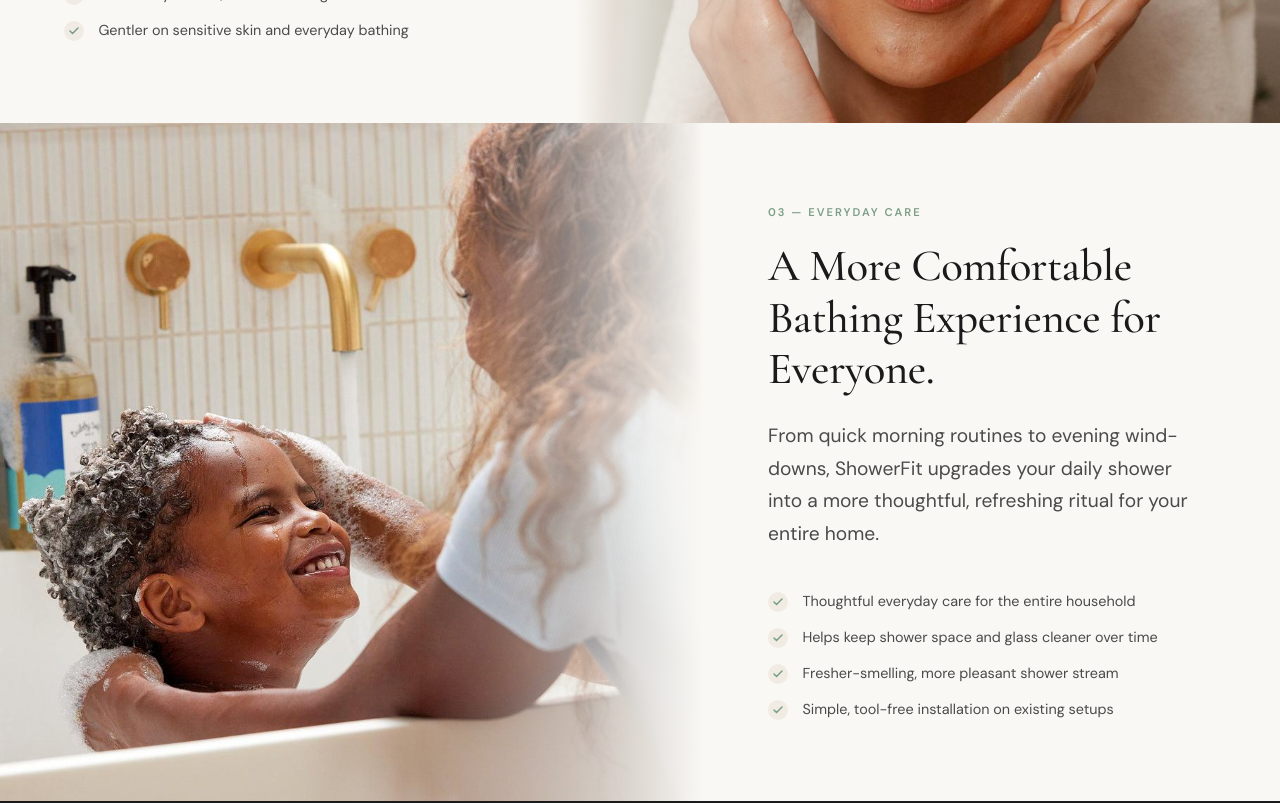
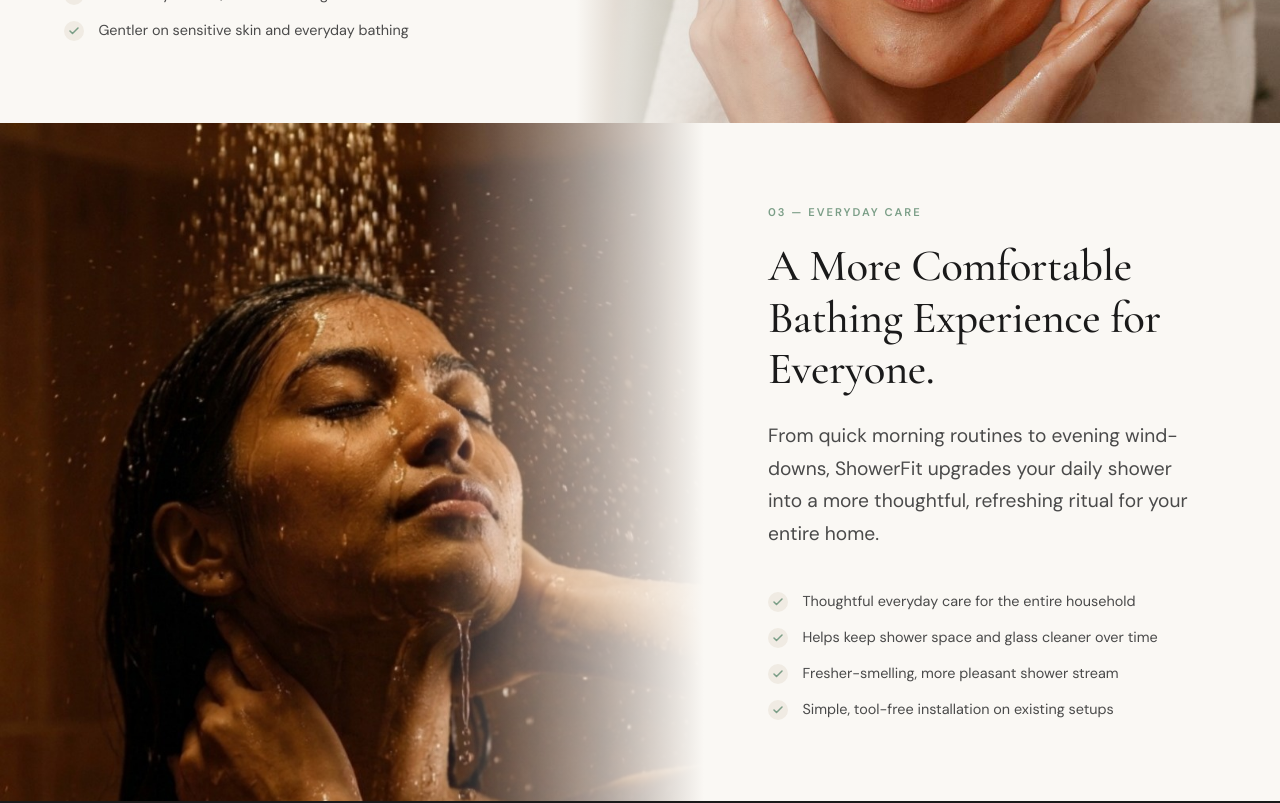
Before and after one commit to Likhithgowdak6/water_filter_wesite, a Next.js app: page / in a window 1280 px wide. Shown: the part 5600-6403 px from the top of the page. Built offline with nearby package versions, Linux system fonts and the light colour scheme.

Commit message:
Update comfortable bathing experience image to warm amber shower photo

```diff
--- a/app/components/Benefits.tsx
+++ b/app/components/Benefits.tsx
@@ -40,7 +40,7 @@ const benefits = [
     headline: 'A More Comfortable Bathing Experience for Everyone.',
     body: 'From quick morning routines to evening wind-downs, ShowerFit upgrades your daily shower into a more thoughtful, refreshing ritual for your entire home.',
     image: IMAGES.benefits.familyCare,
-    alt: 'Mother bathing child safely with filtered water',
+    alt: 'Woman experiencing a comfortable, refreshing shower with filtered water',
     bullets: [
       'Thoughtful everyday care for the entire household',
       'Helps keep shower space and glass cleaner over time',
--- a/app/data/imageMapping.ts
+++ b/app/data/imageMapping.ts
@@ -155,8 +155,8 @@ const rawImages = {
     healthyScalp: '/images/WhatsApp Image 2026-11-01 at 5.02.32 PM (5).jpeg',
     // Woman in bathrobe applying lotion, serene bathroom
     afterCare: '/images/WhatsApp Image 2026-11-01 at 5.02.34 PM (7).jpeg',
-    // Mother washing child — whole family benefit
-    familyCare: '/images/WhatsApp Image 2026-11-01 at 5.02.35 PM (3).jpeg',
+    // Comfortable bathing experience with warm shower streams
+    familyCare: '/images/comfortable-bathing.jpg',
     // Woman in marble shower, content and relaxed
     comfortableShower: '/images/WhatsApp Image 2026-11-01 at 5.02.32 PM (9).jpeg',
   },
```
Also changed, not shown: public/images/comfortable-bathing.jpg (added).
